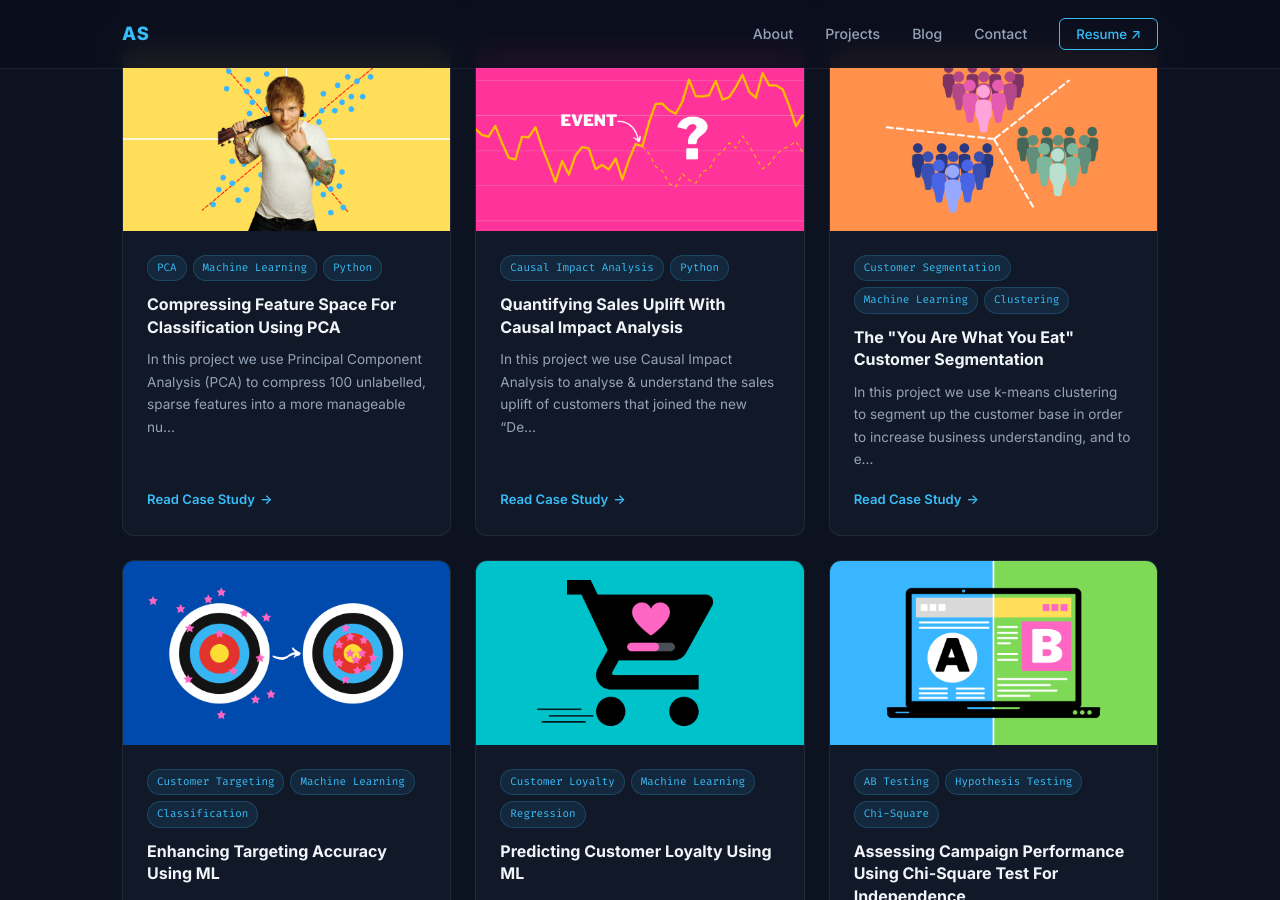
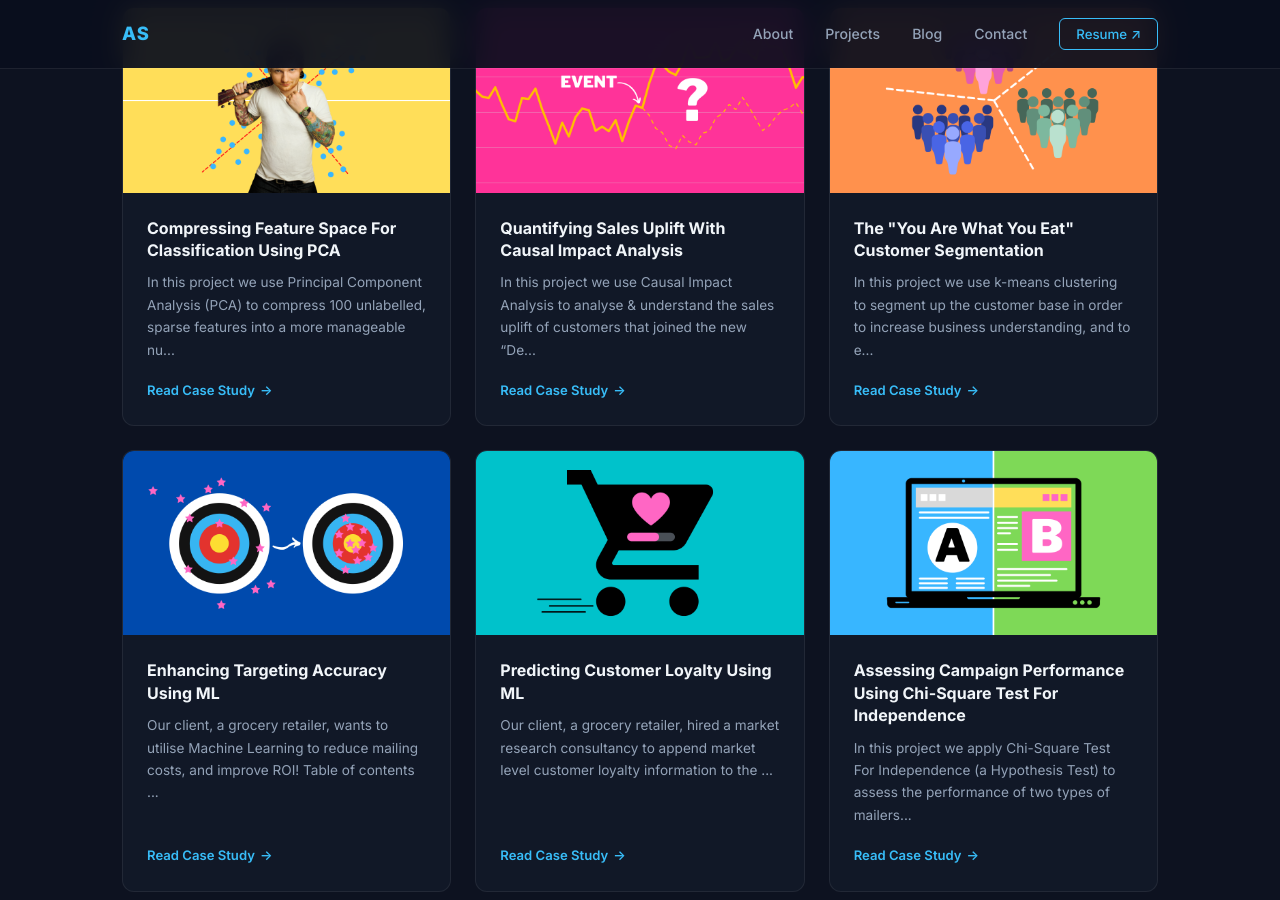
Before and after one commit to asahad/personal-portfolio-website, a Jekyll site: the page built from index.html, in a window 1280 px wide and 900 px high, scrolled down 2325 px. Built offline with Jekyll 4.4.1, drawn with Linux system fonts in a browser that asks for light colours; the list of posts is cut into pages by our own code; some of the changed text lies outside the part shown.

Commit message:
modify website architecture

```diff
--- a/index.html
+++ b/index.html
@@ -97,12 +97,6 @@ layout: home
 
         <div class="card-body">
 
-          <div class="card-tags">
-            {% for tag in post.tags limit: 3 %}
-            <span class="card-tag">{{ tag }}</span>
-            {% endfor %}
-          </div>
-
           <h3 class="card-title">
             <a href="{{ post.url }}">{{ post.title }}</a>
           </h3>
@@ -155,11 +149,6 @@ layout: home
         </a>
 
         <div class="card-body">
-          <div class="card-tags">
-            {% for tag in post.tags limit: 3 %}
-            <span class="card-tag">{{ tag }}</span>
-            {% endfor %}
-          </div>
           <h3 class="card-title">
             <a href="{{ post.url }}">{{ post.title }}</a>
           </h3>
```
